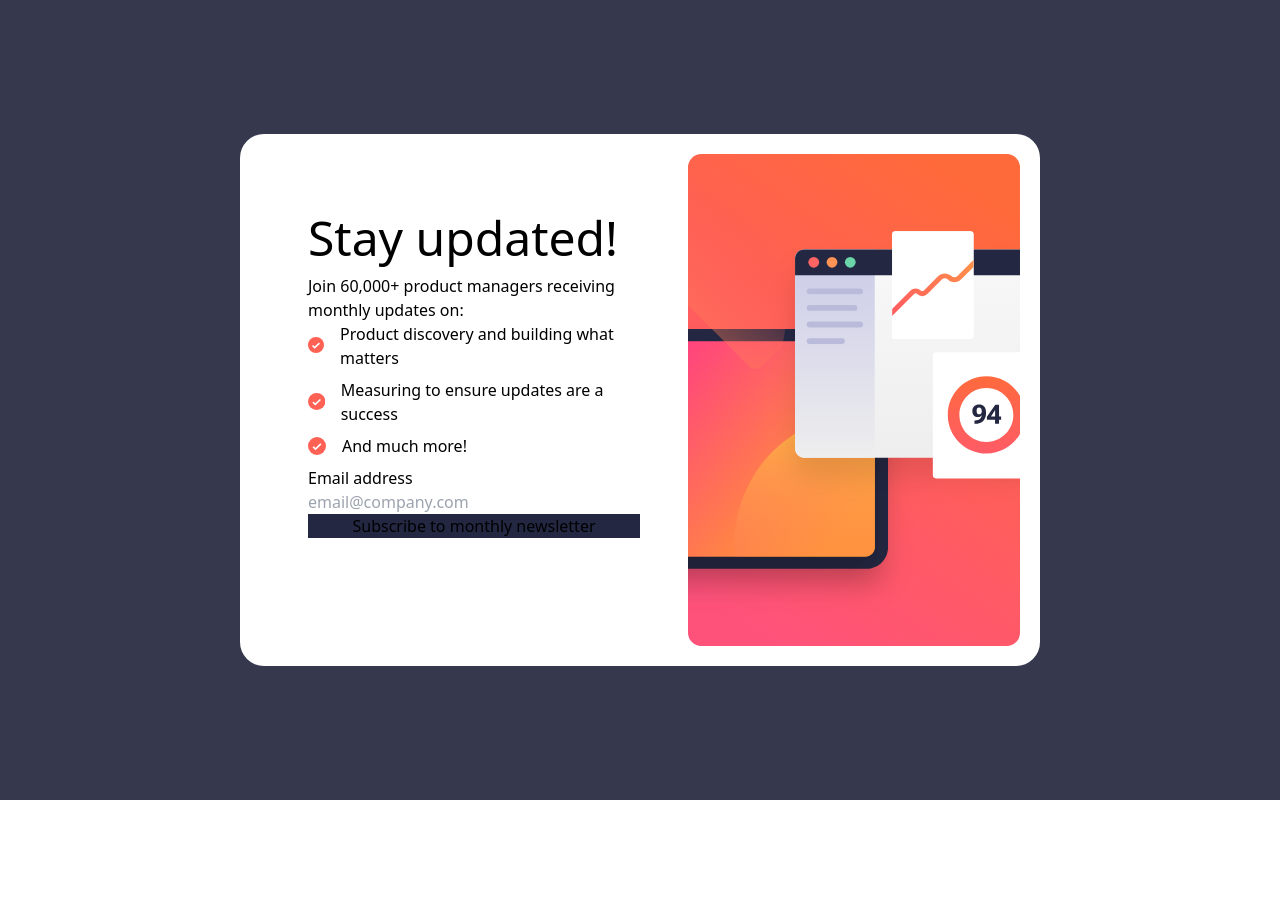
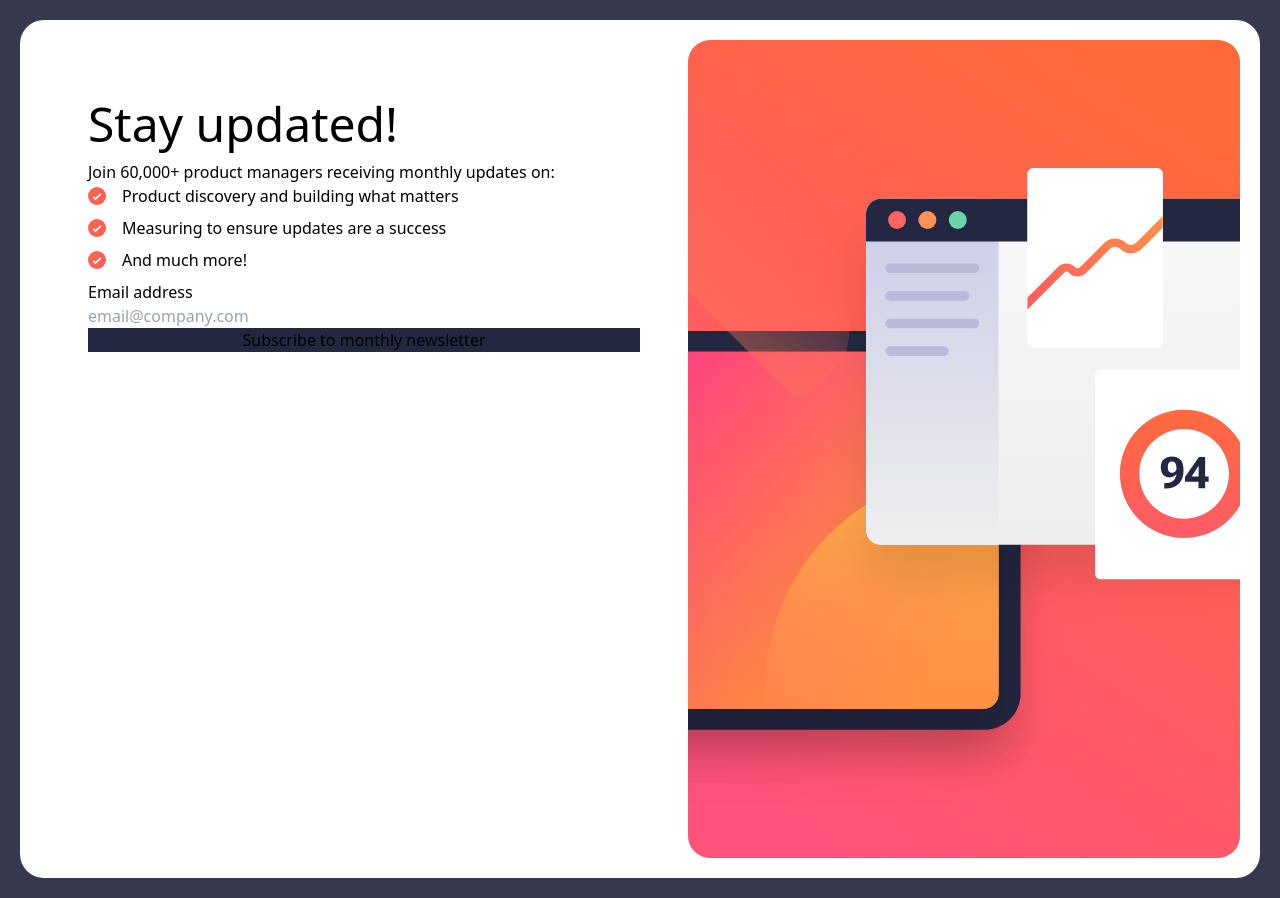
Before and after one commit to mehrnaz98/newsletter-signup-form, a Vue app: page / in a window 1280 px wide. Before the commit the page ends 800 px from the top, so only its background shows below. Built offline with nearby package versions, Linux system fonts and the light colour scheme.

Commit message:
Update width

```diff
--- a/src/App.vue
+++ b/src/App.vue
@@ -1,6 +1,6 @@
 <template>
   <main class="flex min-h-screen justify-center items-center bg-[#36384D]">
-    <div class="container bg-white rounded-3xl max-w-[50rem] m-5">
+    <div class="container bg-white rounded-3xl w-auto sm:max-w-[50rem] m-5">
       <picture class="responsive-image">
         <source
           media="(min-width: 768px)"
```
